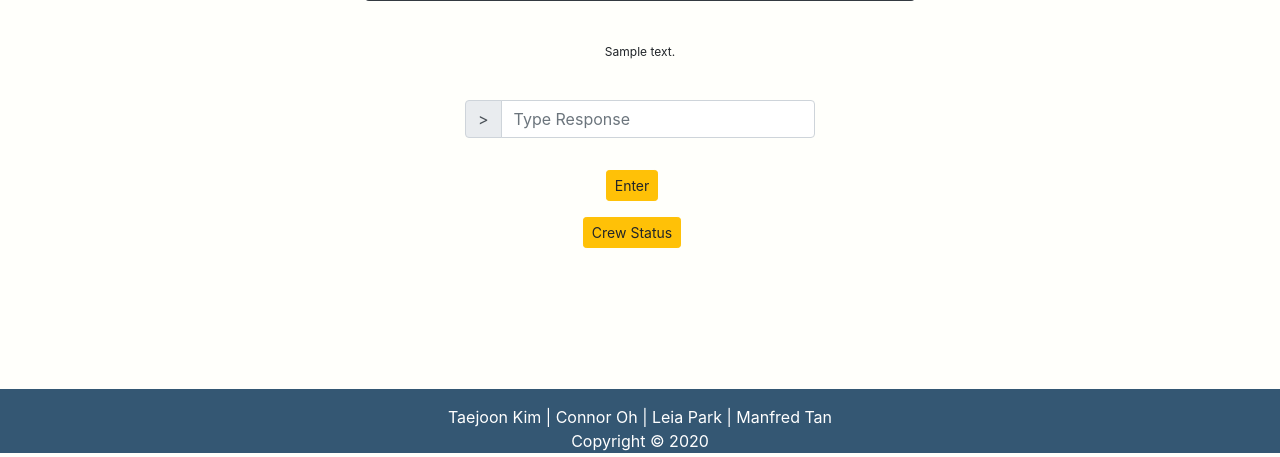
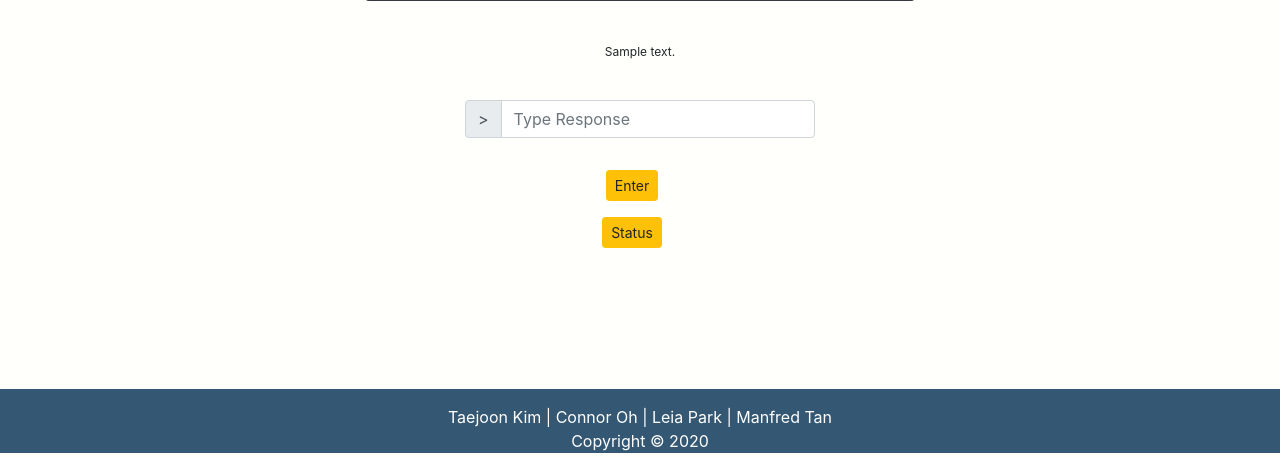
Before and after one commit to tkim00/Fredman__kimT-ohC-parkL-tamM, a Flask app: template templates/gamescreen.html in a window 1280 px wide. Shown: the part 347-804 px from the top of the page. Run offline with Flask 2, Linux system fonts and the light colour scheme; the template is opened without the code that fills it: most values are stand-ins (such as "Sample title", 1, 10 or a date in 2020); some libraries are stand-ins or nearby versions.

Commit message:
changed button and app.route name for stats

```diff
--- a/app.py
+++ b/app.py
@@ -70,7 +70,7 @@ def logout():
     session.pop('password')
     return redirect(url_for('login'))
 
-@app.route("/crewstats")
+@app.route("/stats")
 def stats():
     if('username' in session and 'password' in session):
         return render_template('stats.html')
--- a/templates/gamescreen.html
+++ b/templates/gamescreen.html
@@ -82,7 +82,7 @@
     <div class="col-sm"></div>
     <div class="col-sm">
       <form action="/stats" method="GET">
-        <button class="btn btn-sm btn-warning mt-3 mr-3" type="submit">Crew Status</button>
+        <button class="btn btn-sm btn-warning mt-3 mr-3" type="submit">Status</button>
       </form>
     </div>
     <div class="col-sm"></div>
```
